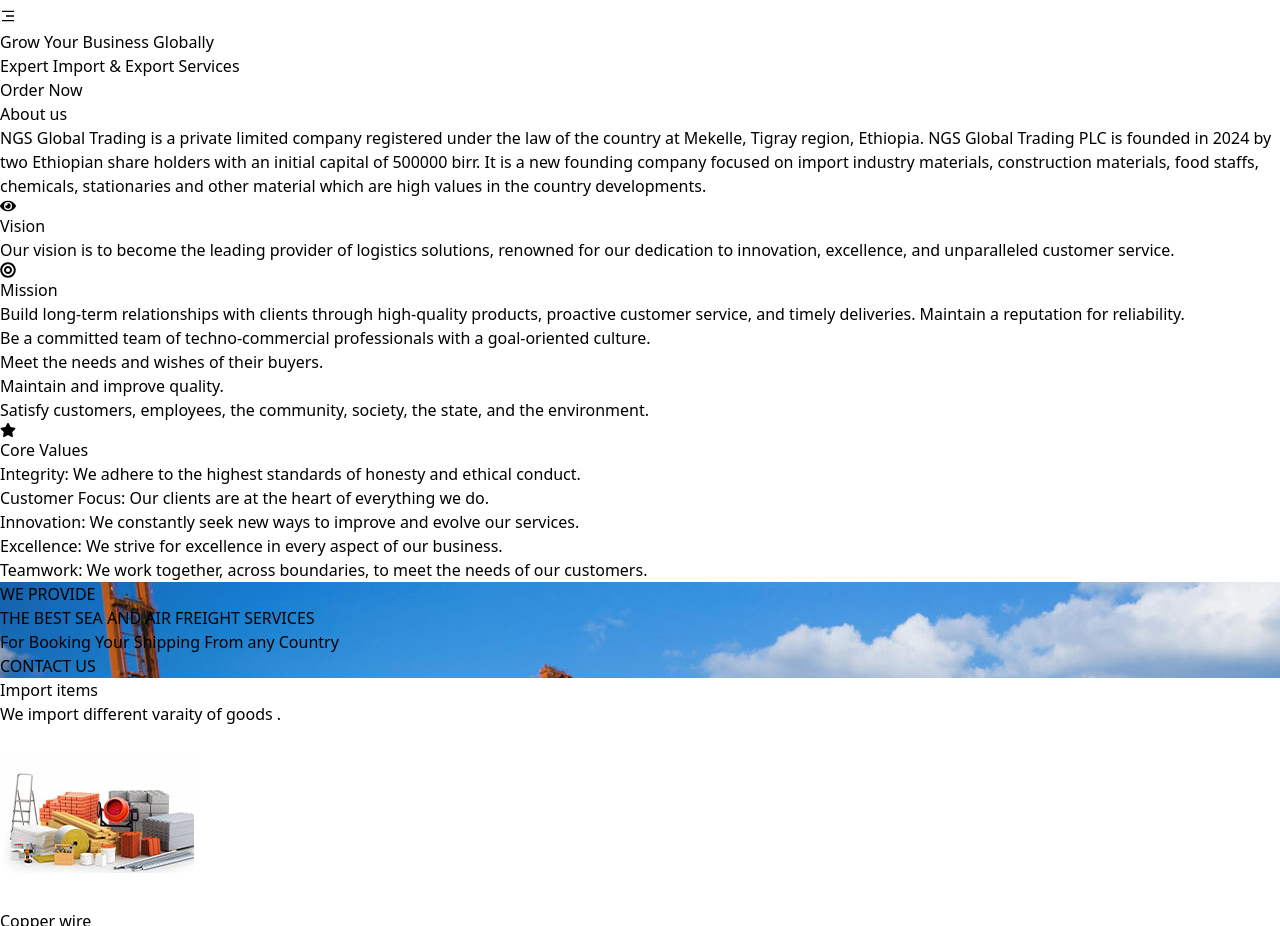
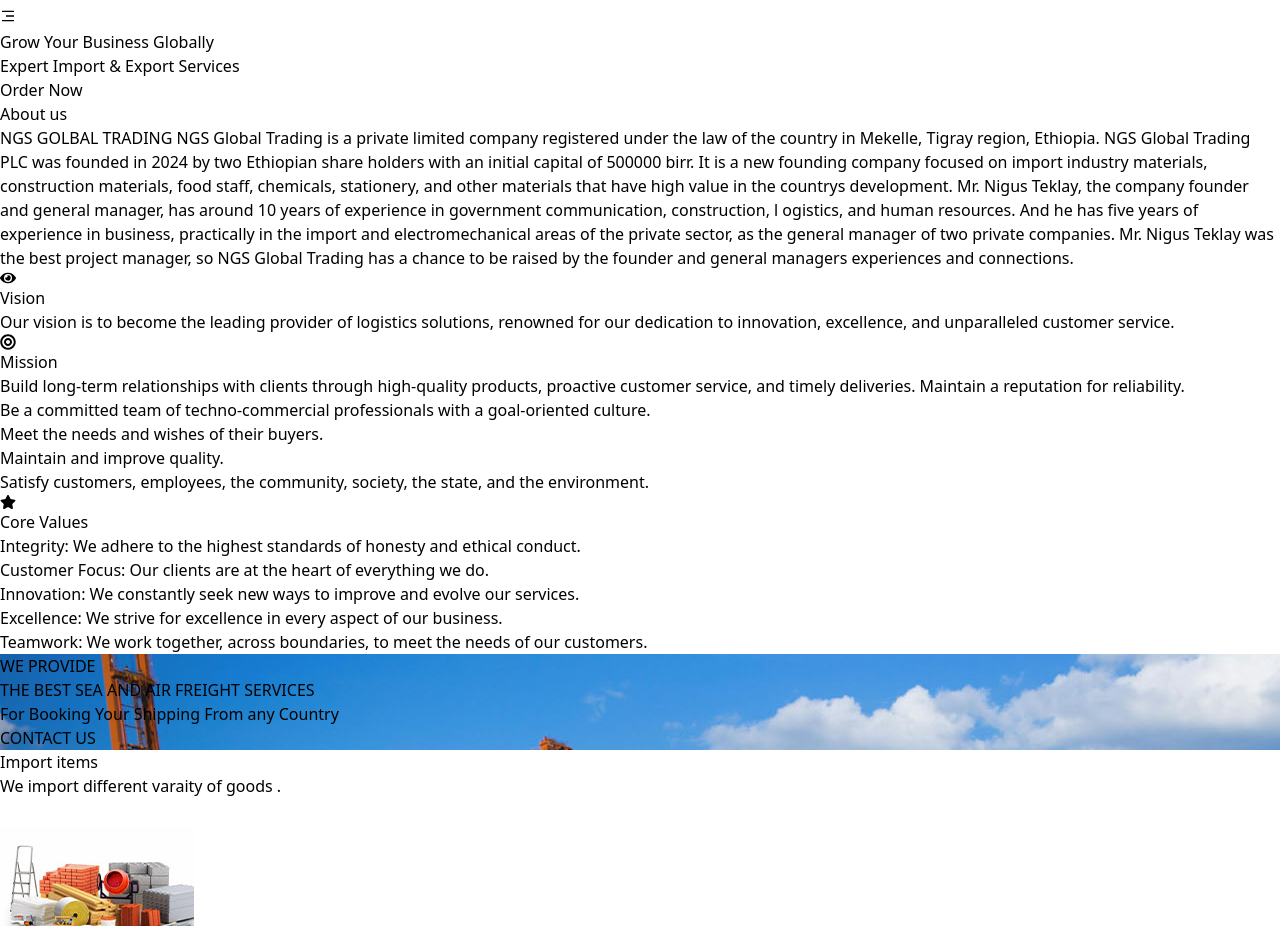
Before and after one commit to Mulubrhan1511/Ngsglobal, a React (Vite) app in the folder front/: page / in a window 1280 px wide. Shown: the part 1940-2866 px from the top of the page. Built offline with nearby package versions, Linux system fonts and the light colour scheme.

Commit message:
cHANGEd all export item text

```diff
--- a/front/src/Components/VisionMissionValues/VisionMissionValues.jsx
+++ b/front/src/Components/VisionMissionValues/VisionMissionValues.jsx
@@ -5,14 +5,15 @@ const VisionMissionValues = () => {
   return (
     <div className="p-8 bg-white">
       <h2 className="text-3xl font-semibold mb-8 text-center">About us</h2>
-      <h6 className="text-xl font-txt mb-6 text-center">NGS Global
-        Trading is a private limited company registered under the law
-        of the country at Mekelle, Tigray region, Ethiopia.
-NGS Global Trading PLC is founded in 2024 by two Ethiopian share holders
-with an initial capital of 500000 birr. It is a new founding company
-focused on import industry materials, construction materials, food
- staffs, chemicals, stationaries and other material which are high
- values in the country developments.
+      <h6 className="text-xl font-txt mb-6 text-center">NGS GOLBAL TRADING
+NGS Global Trading is a private limited company registered under the law of the country in Mekelle, Tigray region, Ethiopia.
+NGS Global Trading PLC was founded in 2024 by two Ethiopian share holders with an initial capital of 500000 birr. It is a new founding
+ company focused on import industry materials, construction materials, food staff, chemicals, stationery, and other materials that have high
+ value in the countrys development.
+Mr. Nigus Teklay, the company founder and general manager, has around 10 years of experience in government communication, construction, l
+ogistics, and human resources. And he has five years of experience in business, practically in the import and electromechanical areas
+of the private sector, as the general manager of two private companies. Mr. Nigus Teklay was the best project manager, so NGS Global Trading
+has a chance to be raised by the founder and general managers experiences and connections.
 </h6>
 
 
```
